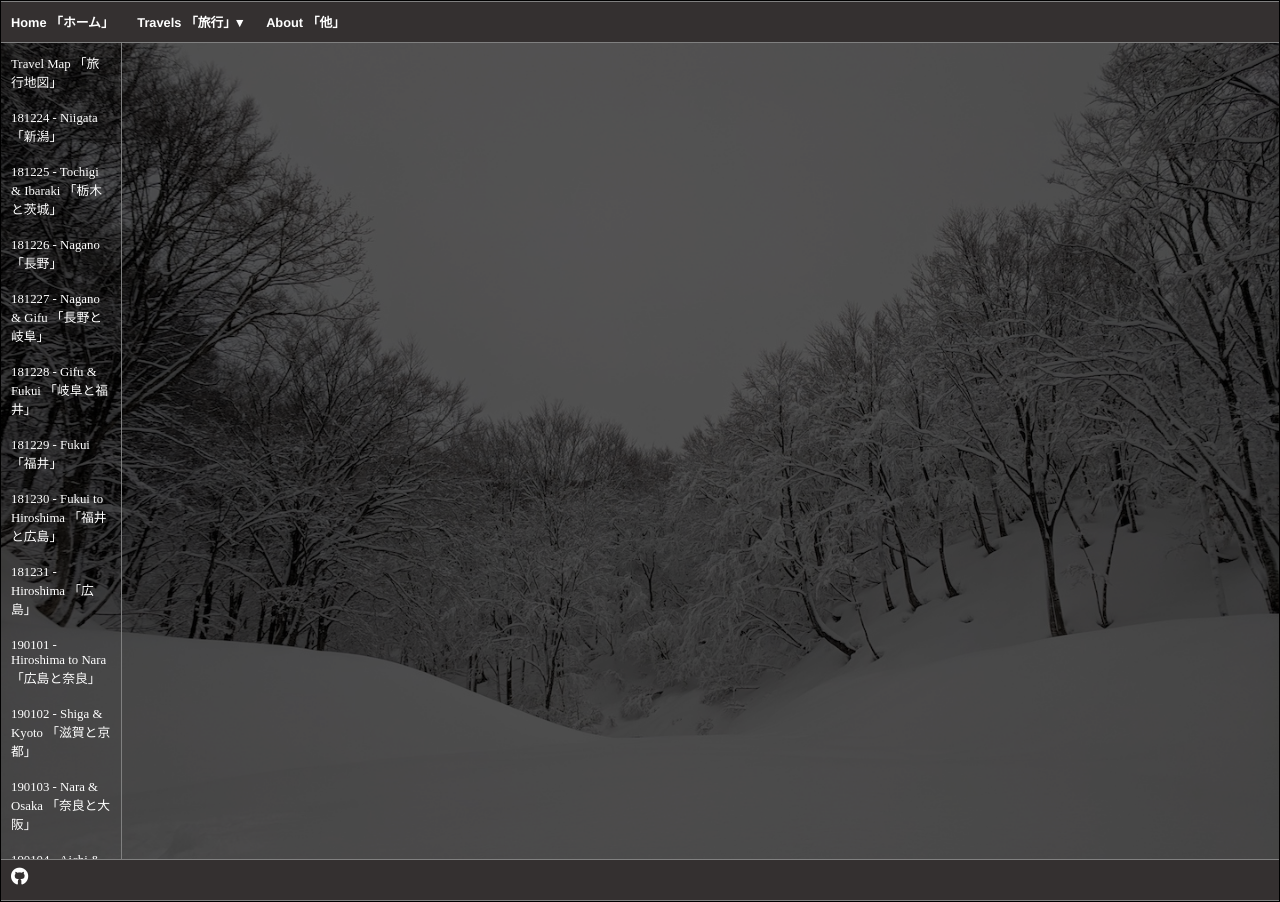
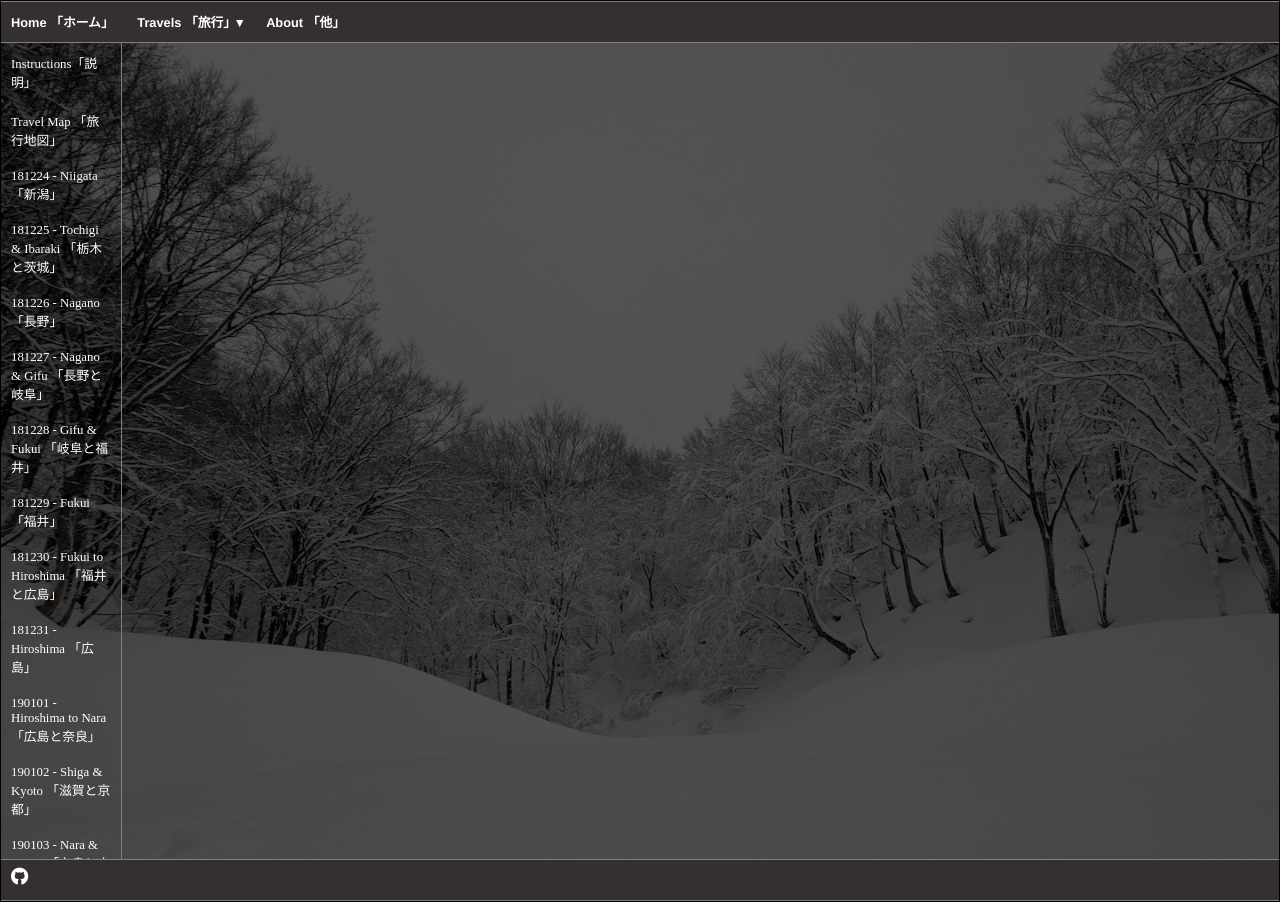
Before and after one commit to phRJCA/phRJCA.github.io, a Jekyll site: the page built from travels/winter2019/index.html, in a window 1280 px wide. Built offline with Jekyll 4.4.1, drawn with Linux system fonts in a browser that asks for light colours; some of the changed lines change nothing that is shown.

Commit message:
Added instructions for ease of use

```diff
--- a/js/main.js
+++ b/js/main.js
@@ -2,7 +2,7 @@
 
 let hoveredList = '';
 let hoveredListOldColor = '';
-let isShown = '';
+let isShown = false;
 
 document.onkeydown = checkKey;
 
--- a/js/winter2019.js
+++ b/js/winter2019.js
@@ -1,3 +1,6 @@
+const winter2019Guide = "<p>These lists are hoverable. You can click the images to read the relevant text.</p>" +
+  "<p>ルストはホバーできます。画像をクリックしたら、作品を読める。"
+
 const travelMapText = "<p>On the first few days, I planned my travels to look for some snow.</p>" +
   "<p>And so I did.</p>" +
   "<p>Then I thought: It might be more fun if I stopped planning and go with the flow.</p>" +
@@ -110,6 +113,7 @@
   "<p>終わりました。</p>";
 
 const travelList = {
+  'winter-2019-guide': winter2019Guide,
   'li-travel-map': travelMapText,
   'li-181224-niigata': niigataText,
   'li-181225-toc-iba': tocIbaText,
@@ -130,7 +134,7 @@
 
   const imgTextDiv = document.getElementById('div-img-text');
   if (isShown) {
-    isShown = '';
+    isShown = false;
     imgTextDiv.style.display = 'none';
   } else {
     isShown = true;
@@ -139,3 +143,20 @@
     imgText.innerHTML = hoveredListText;
   };
 };
+
+function showText(text) {
+  const hoveredListText = travelList[text];
+  const imgTextDiv = document.getElementById('div-img-text');
+
+  document.getElementById('img-highlight').style.display = 'block';
+
+  if (isShown) {
+    isShown = false;
+    imgTextDiv.style.display = 'none';
+  } else {
+    isShown = true;
+    imgTextDiv.style.display = 'block';
+    const imgText = document.getElementById('img-text');
+    imgText.innerHTML = hoveredListText;
+  };
+}
--- a/travels/winter2019/index.html
+++ b/travels/winter2019/index.html
@@ -6,6 +6,7 @@
 
 <div id='div-menu-left'>
   <ul id='ul-menu-left'>
+    <li id='winter-2019-guide' onclick='showText("winter-2019-guide")'>Instructions「説明」</li>
     <li id='li-travel-map' onmouseover='showImage("/img/winter2019/winter2019full.png")'>Travel Map 「旅行地図」</li>
     <li id='li-181224-niigata' onmouseover='showImage("/img/winter2019/181224-niigata.jpg")'>181224 - Niigata 「新潟」</li>
     <li id='li-181225-toc-iba' onmouseover='showImage("/img/winter2019/181225-ibaraki.jpg")'>181225 - Tochigi & Ibaraki 「栃木と茨城」</li>
```
